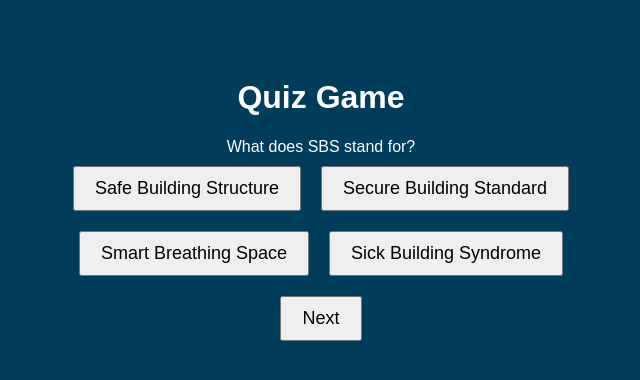
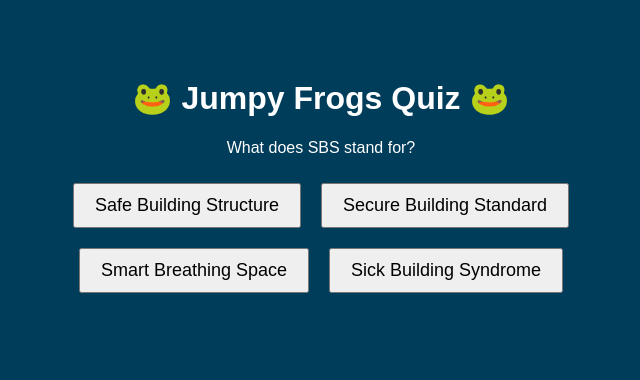
Before and after one commit to NrnBatMs/Quiz-Game, a plain HTML site: page index.html in a window 1280 px wide. Shown: the whole page, without its empty margins (319-959 px from the left). Drawn offline with Linux system fonts and the light colour scheme.

Commit message:
Update index.html

```diff
--- a/index.html
+++ b/index.html
@@ -1,17 +1,15 @@
-
 <!DOCTYPE html>
-<html lang="en">
+<html>
 <head>
-  <meta charset="UTF-8">
-  <title>Online Quiz Game</title>
+  <title>Jumpy Frogs Quiz</title>
   <link rel="stylesheet" href="style.css">
 </head>
 <body>
   <div id="game-container">
-    <h1>Quiz Game</h1>
-    <div id="question"></div>
+    <h1>🐸 Jumpy Frogs Quiz 🐸</h1>
+    <p id="question"></p>
     <div id="options"></div>
-    <button onclick="nextQuestion()">Next</button>
+    <div id="scoreboard"></div>
   </div>
   <script src="script.js"></script>
 </body>
```
